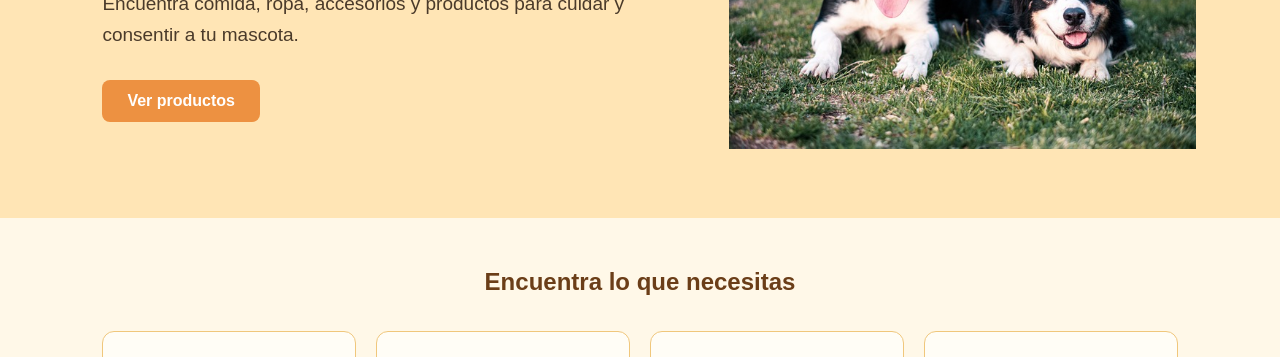
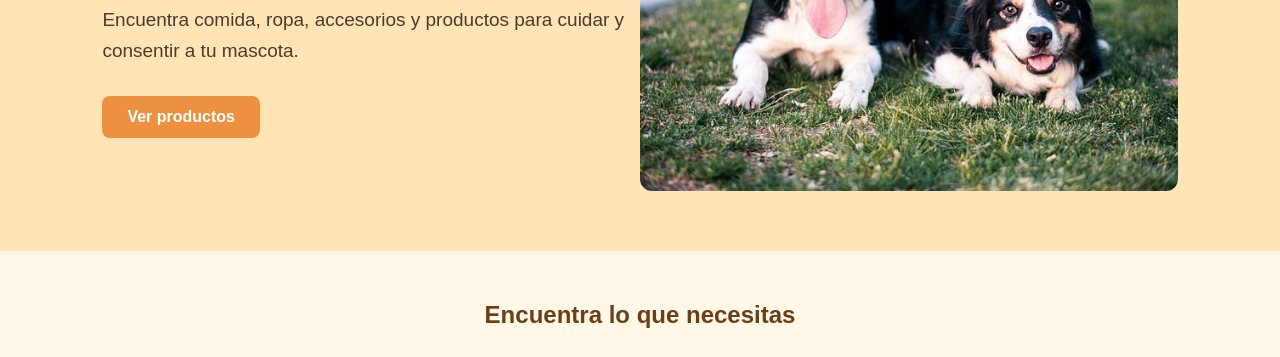
Before and after one commit to thomyszh07/Patitas-Felices, a plain HTML site: page index.html in a window 1280 px wide. Shown: the part 305-662 px from the top of the page. Drawn offline with Linux system fonts and the light colour scheme; no server answers.

Commit message:
Update estilos.css

```diff
--- a/css/estilos.css
+++ b/css/estilos.css
@@ -88,26 +88,23 @@ nav a:hover {
     width: 40%;
 }
 
-.espacio-imagen {
-    height: 300px;
-
-    border: 3px dashed #e29a42;
-
-    border-radius: 20px;
-
+/* El contenedor principal de la zona derecha */
+.hero-imagen {
+    flex: 1;             /* Hace que ocupe la mitad del banner si usas Flexbox */
     display: flex;
-    flex-direction: column;
-
-    justify-content: center;
-    align-items: center;
-
-    background-color: #fff7e6;
-
-    color: #9a642d;
+    justify-content: flex-end; /* Alinea el contenido totalmente a la derecha */
 }
 
-.espacio-imagen span {
-    font-size: 70px;
+.hero-imagen {
+    flex: 1;              /* Ocupa exactamente la mitad derecha del banner */
+    height: 100%;         /* Se adapta a la altura de la sección naranja */
+}
+
+.hero-imagen img {
+    width: 100%;
+    height: 100%;
+    object-fit: cover;    /* Llena el espacio y recorta la foto con estilo */
+    border-radius: 12px;
 }
 
 
```
